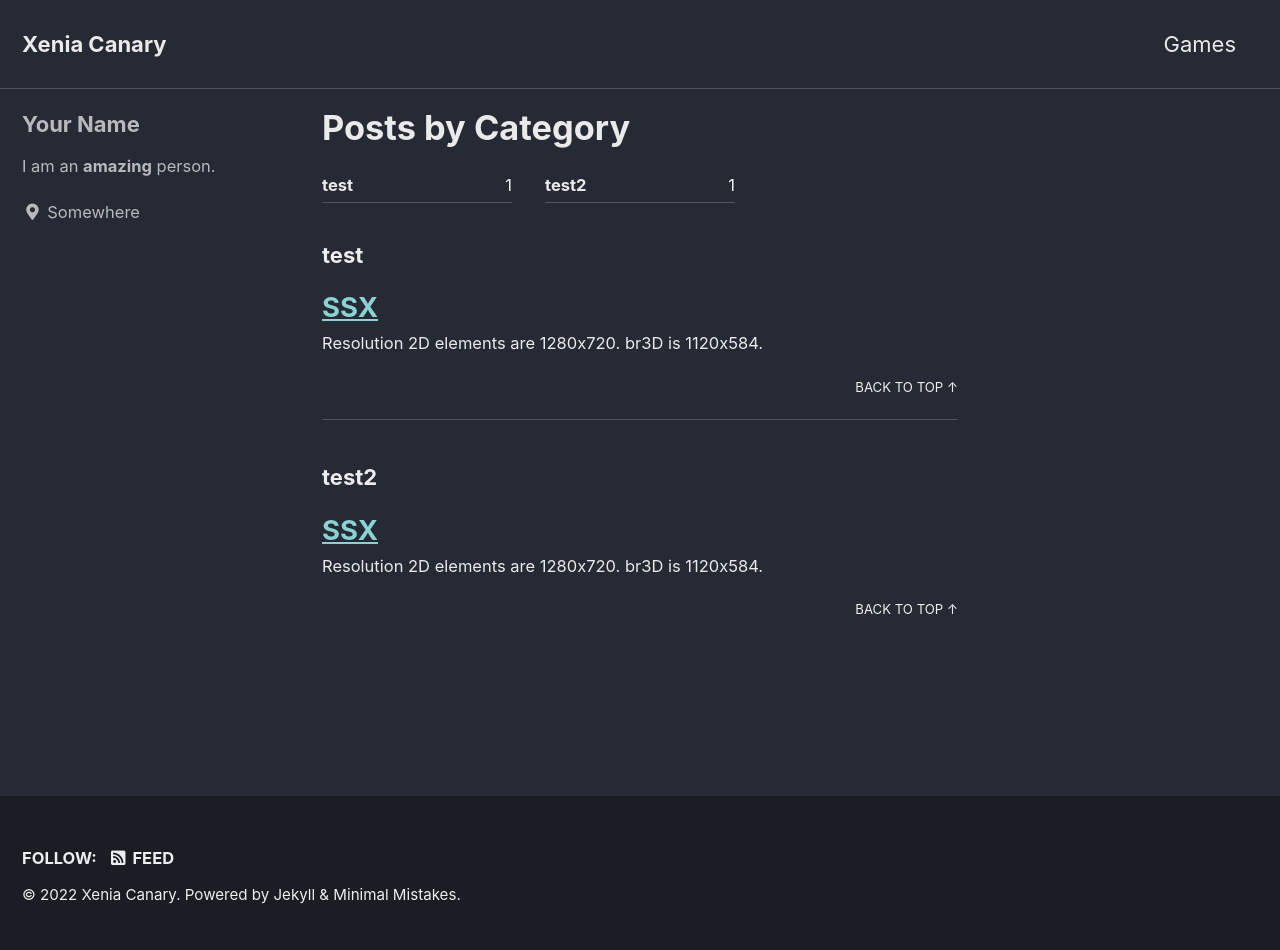
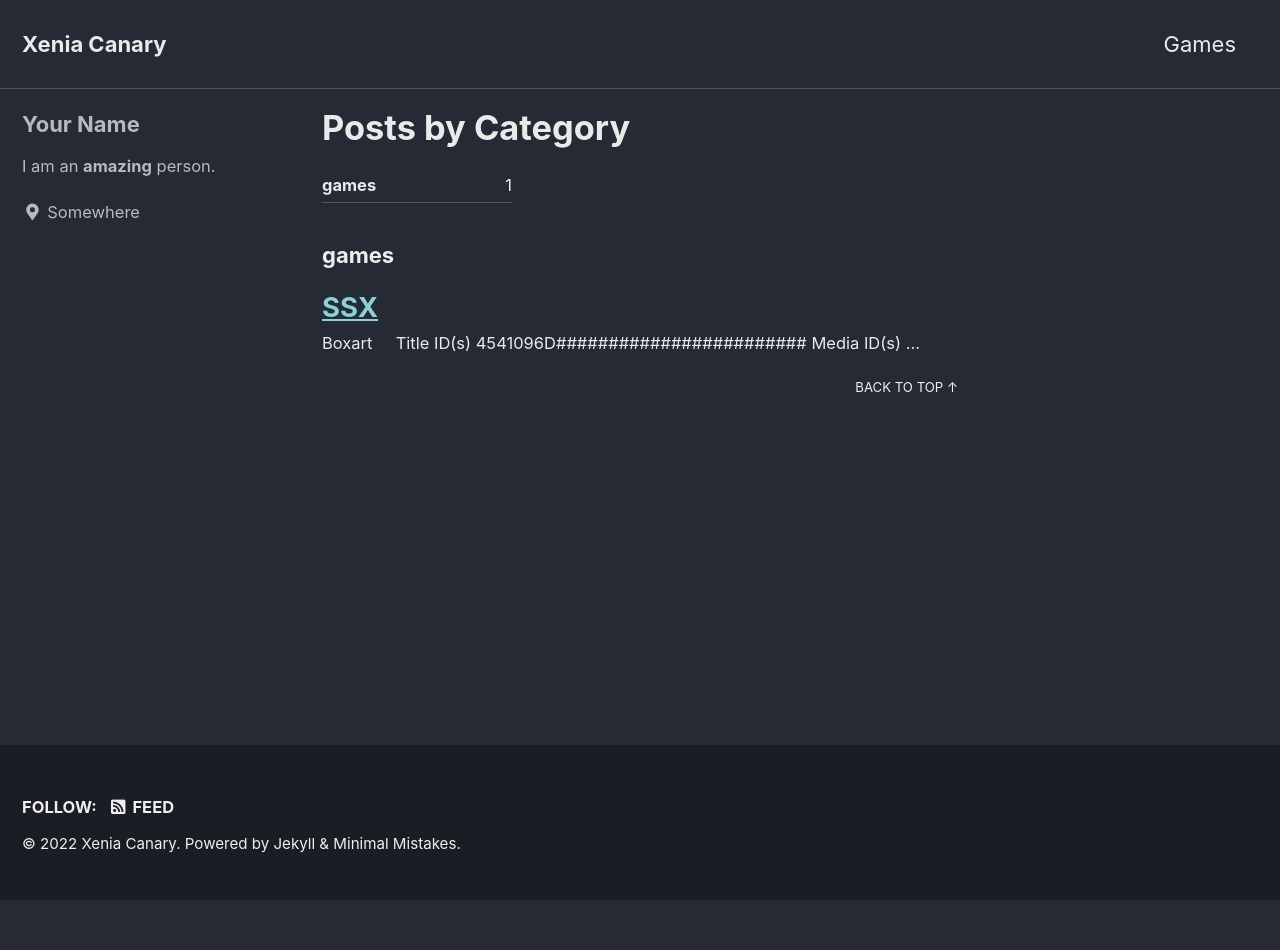
Before and after one commit to xenia-canary/xenia-canary.github.io, a Jekyll site: the page built from _pages/category-archive.md, in a window 1280 px wide. Built offline with Jekyll 4.4.1, drawn with Linux system fonts in a browser that asks for light colours; cached includes are drawn as plain includes; after the commit the page ends 900 px from its top, so only the background shows below that.

Commit message:
Make ssx page look pretty

```diff
--- a/_posts/2022-01-01-SSX.md
+++ b/_posts/2022-01-01-SSX.md
@@ -3,16 +3,20 @@
 title: SSX
 permalink: /SSX/
 categories:
-    - test
-    - test2
+    - games
 tags:
     - game
-    - game2
 ---
+
+| Boxart |     |
+| ------ | --- |
+| ![](https://download-ssl.xbox.com/content/images/66acd000-77fe-1000-9115-d8024541096d/1033/boxartlg.jpg) | |
+| Title ID(s) | 4541096D<br>########<br>########<br>######## |
+| Media ID(s) | ########<br>########<br>########<br>######## |
 
 ## Resolution
 2D elements are 1280x720.
-br3D is 1120x584.
+<br>3D is 1120x584.
 
 ### Patched
 <i class="twa twa-check-mark-button">
```
Also changed, not shown: other parts of _posts/2022-01-01-SSX.md (+1 -1 lines).
